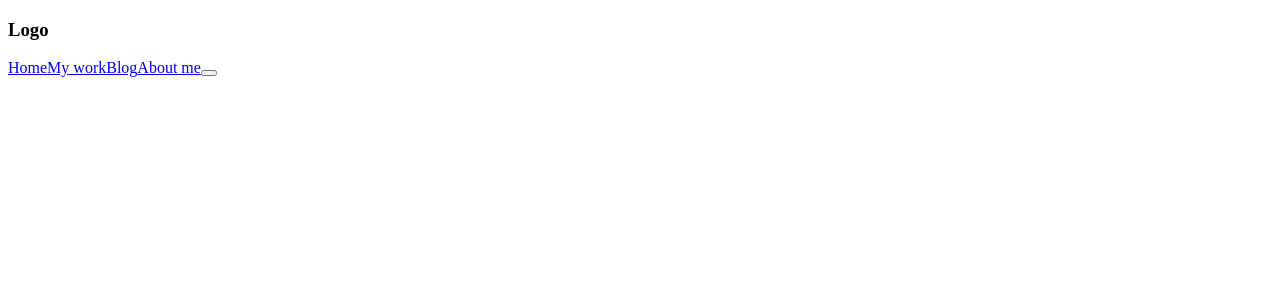
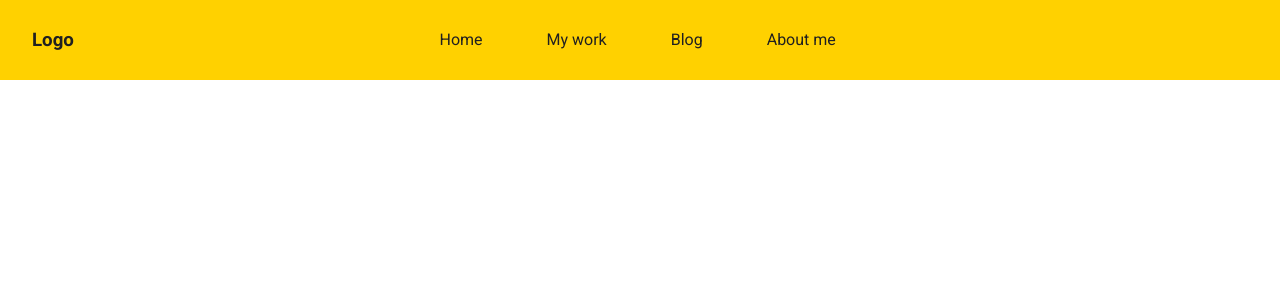
Before and after one commit to Desperadosol/CS_IA_Subject_Recommender, a React (Create React App) app in the folder subject-recommender/: page / in a window 1280 px wide. Shown: the top 300 px of the page. Built offline with nearby package versions, Linux system fonts and the light colour scheme.

Commit message:
half of the navbar

```diff
--- a/subject-recommender/src/Components/Navbar.js
+++ b/subject-recommender/src/Components/Navbar.js
@@ -1,16 +1,30 @@
+import {FaBars, FaTimes} from "react-icons/fa"
+import { useRef } from "react";
+import "../Styles/nav.css"
+
+
 function Navbar() {
+    const navRef = useRef();
+
+    const showNavbar = () => {
+        navRef.current.classList.toggle("responsive_nav");
+    }
+
     return (
         <header>
             <h3>Logo</h3>
-            <nav>
+            <nav ref={navRef}>
                 <a href="/#">Home</a>
                 <a href="/#">My work</a>
                 <a href="/#">Blog</a>
                 <a href="/#">About me</a>
-                <button>
-
+                <button className="nav-btn nav-close-btn"onClick={showNavbar}>
+                    <FaTimes />
                 </button>
             </nav>
+            <button className="nav-btn" onClick={showNavbar}>
+                <FaBars />
+            </button>
         </header>
     );
 }
--- /dev/null
+++ b/subject-recommender/src/Styles/nav.css
@@ -0,0 +1,47 @@
+@import url('https://fonts.googleapis.com/css2?family=Roboto:wght@300;400;700&display=swap');
+
+* {
+    padding: 0;
+    margin: 0;
+    box-sizing: border-box;
+    font-family: 'Roboto', sans-serif;
+}
+
+:root {
+    --main-color: #ffd100ff;
+    --main-color-light: #ffee32ff;
+    --secondary-color: #d6d6d6;
+    --secondary-color-option: #333D79FF;
+    --text-color: #202020;
+}
+
+header {
+    display: flex;
+    align-items: center;
+    justify-content: space-between;
+    height: 80px;
+    padding: 0 2rem;
+    background-color: var(--main-color);
+    color: var(--text-color);
+}
+
+nav a {
+    margin: 0 2rem;
+    color: var(--text-color);
+    text-decoration: none;
+}
+
+nav a:hover {
+    color: var(--secondary-color-option);
+}
+
+header .nav-btn {
+    padding: 5px;
+    cursor: pointer;
+    background: transparent;
+    border: none;
+    outline: none;
+    visibility: hidden;
+    opacity: 0;
+
+}
```
